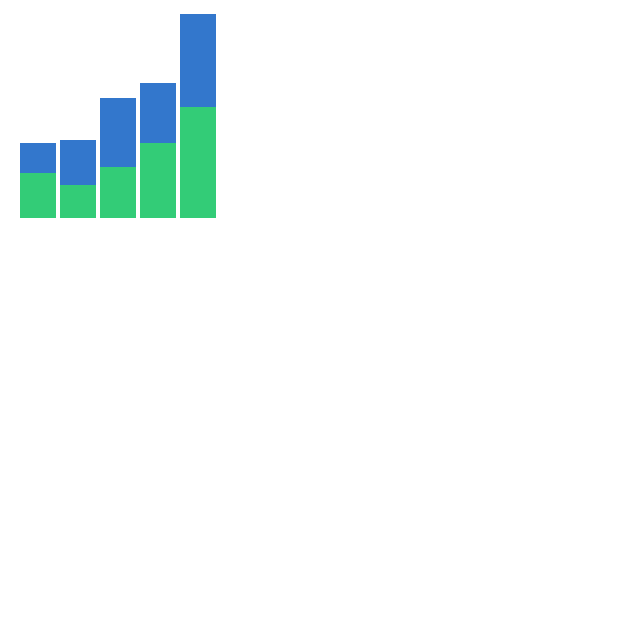
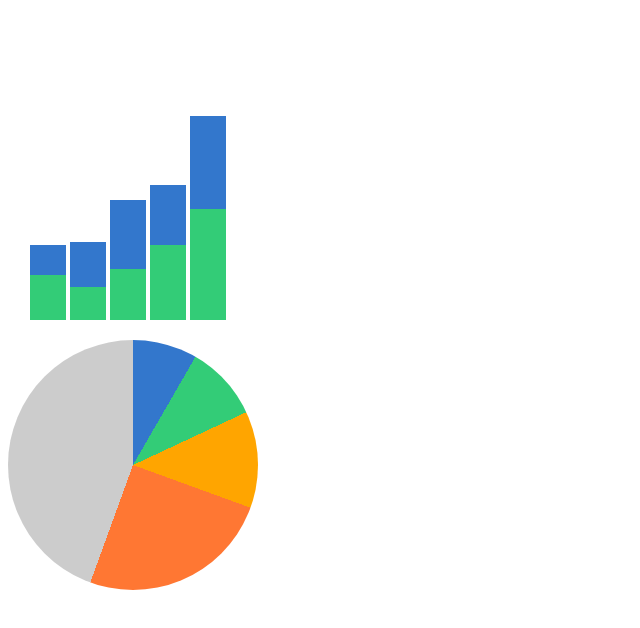
Before and after one commit to geekZZJ/visualization, a plain HTML site: page way/1.html in a window 1280 px wide. Shown: the whole page, without its empty margins (0-640 px from the left). Drawn offline with Linux system fonts and the light colour scheme.

Commit message:
html + css 画柱状图和饼状图

```diff
--- a/way/1.html
+++ b/way/1.html
@@ -7,9 +7,8 @@
     .bargraph {
       display: grid;
       width: 200px;
-      height: 100px;
-      padding: 10px;
-      transform: scaleY(3);
+      height: 300px;
+      margin: 20px;
       /*列方向上分成5份，每份占20%*/
       grid-template-columns: repeat(5, 20%);
     }
@@ -37,9 +36,18 @@
     .bargraph div:nth-child(5) {
       background: linear-gradient(to bottom, transparent 32%, #37c 0, #37c 63%, #3c7 0);
     }
+
+    .piegraph {
+      display: inline-block;
+      width: 250px;
+      height: 250px;
+      border-radius: 50%;
+      background-image: conic-gradient(#37c 30deg, #3c7 30deg, #3c7 65deg, orange 65deg, orange 110deg, #f73 110deg, #f73 200deg, #ccc 200deg);
+    }
   </style>
 </head>
 <body>
+<!--柱状图-->
 <div class="bargraph">
   <div></div>
   <div></div>
@@ -47,5 +55,12 @@
   <div></div>
   <div></div>
 </div>
+
+<!--饼状图-->
+<div class="piegraph"></div>
+
+<!--折线图-->
+<!--用高度很小的Div元素来模拟线段，然后用transform改变角度和位置-->
+<!--使用clip-path这样的高级属性，我们还能实现更复杂的图表，比如，用不同的颜色表示两个不同折线的面积-->
 </body>
 </html>
```
